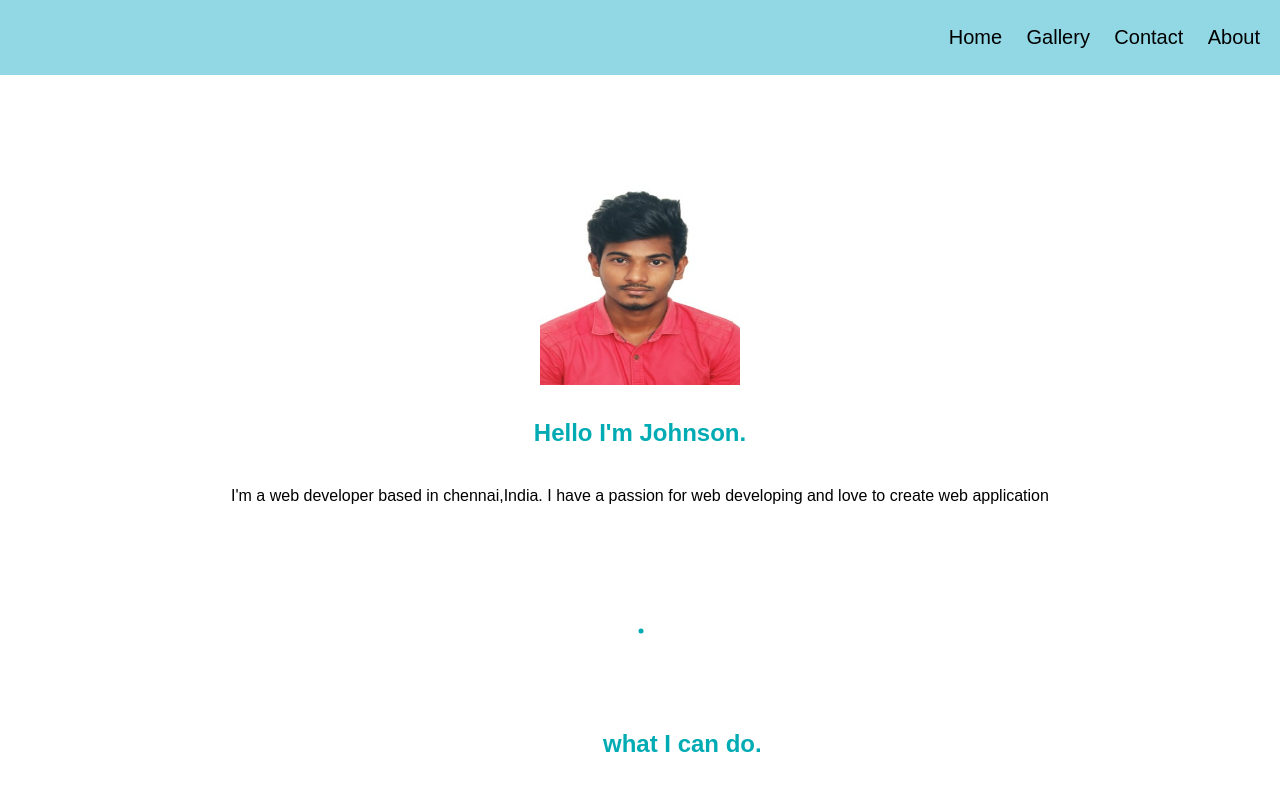
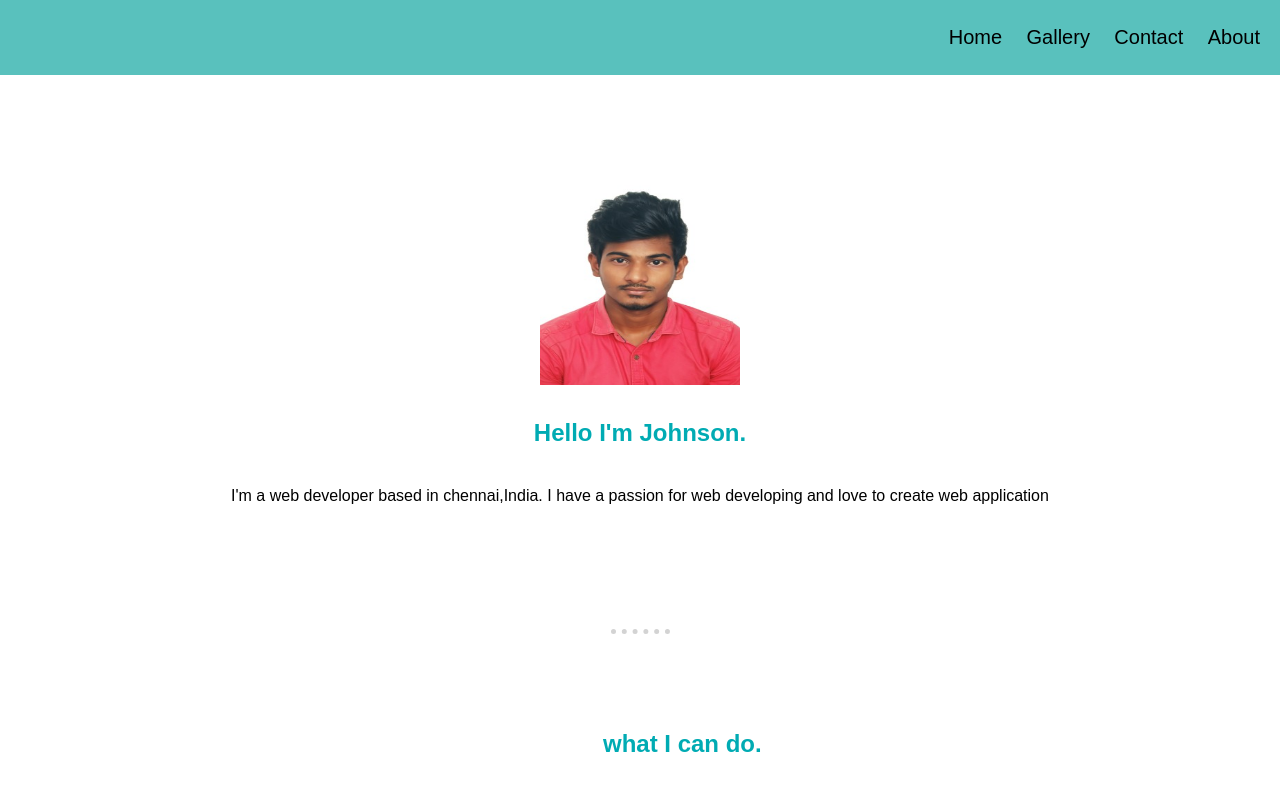
Before and after one commit to ig-Johnson/portfolio, a plain HTML site: page index.html in a window 1280 px wide. Shown: the top 800 px of the page. Drawn offline with Linux system fonts and the light colour scheme.

Commit message:
Update style.css

```diff
--- a/CSS/style.css
+++ b/CSS/style.css
@@ -9,7 +9,7 @@ body {
 header{
     margin: 0;
     width: 100%;
-    background-color: #91D8E4;
+    background-color: #59C1BD;
     padding: 10px 0;
 }
 
@@ -84,7 +84,7 @@ footer{
 .bottom-container{
     background-color:#59C1BD;
     text-align: center;
-    color: #00f;
+    color:black;
     padding-top: 20px;
     width: 100%;
     position: absolute;
@@ -117,9 +117,9 @@ a {
 hr{
     border-style: none;
     border-top-style:dotted ;
-    border-color: #00ABB3;
+    border-color: #D3D3D3;
     border-width: 5px;
-    width: 5px;
+    width: 5%;
 
 }
 .hr2{
```
